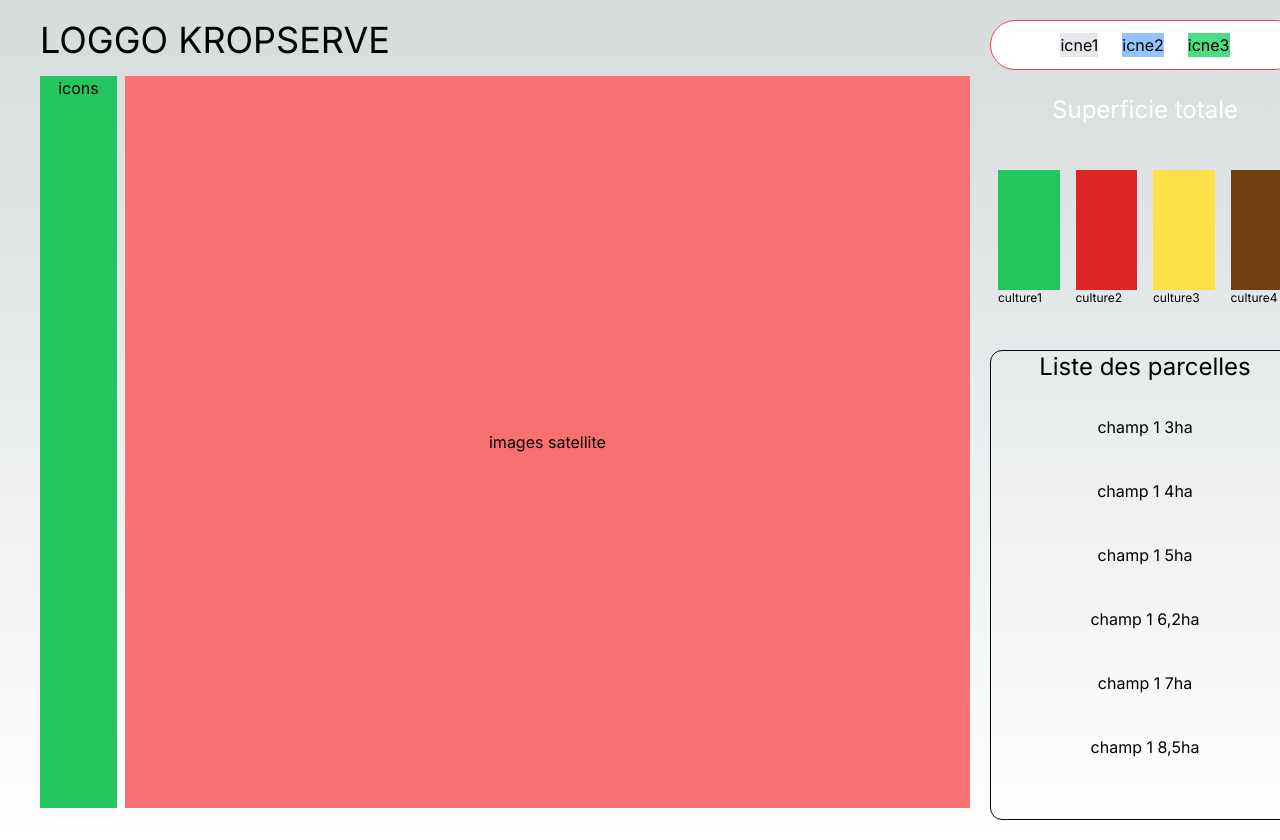
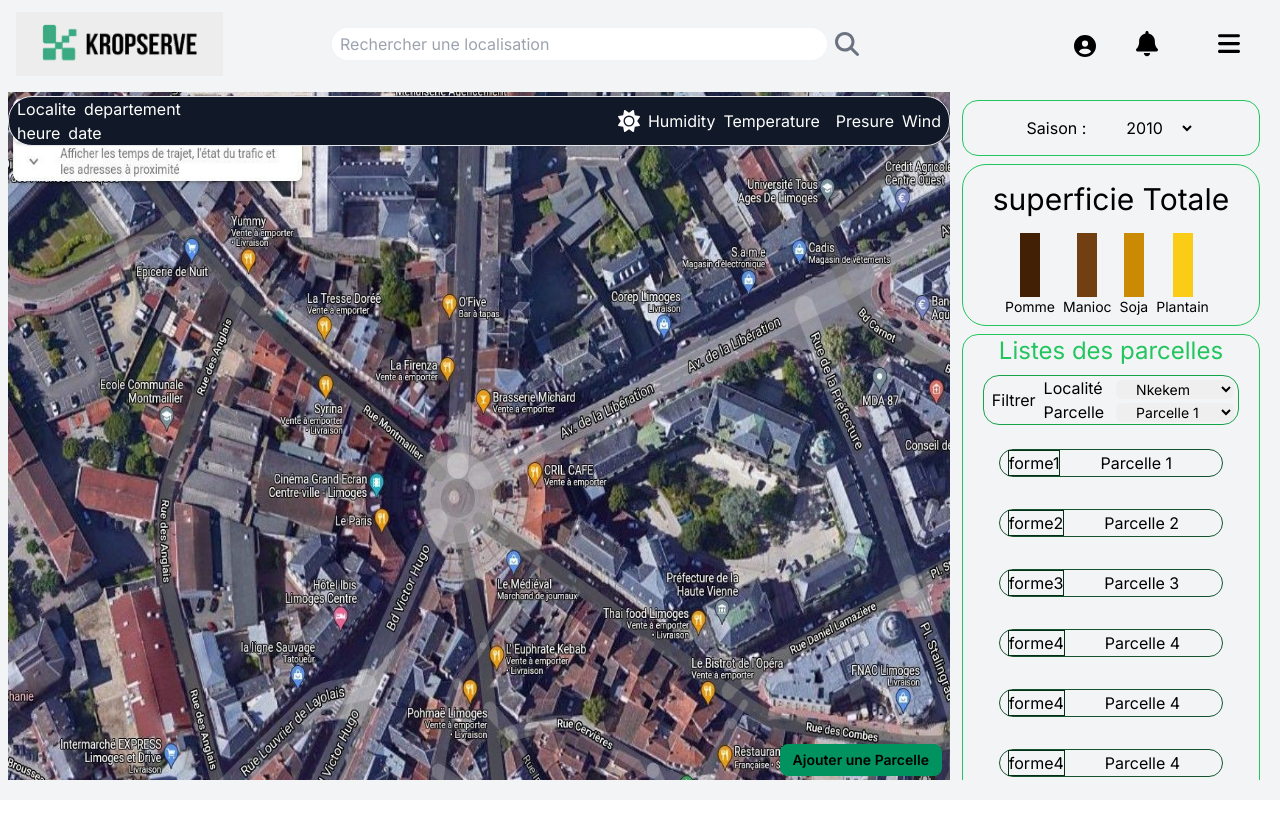
Before and after one commit to Mandarahades/yowyobdoc, a Next.js app: page /home in a window 1280 px wide. After the commit the page ends 800 px from the top, so only its background shows below. Built offline with nearby package versions, Linux system fonts and the light colour scheme.

Commit message:
New version home page

```diff
--- a/src/app/(techagro)/home/page.tsx
+++ /dev/null
@@ -1,65 +0,0 @@
-import React from 'react'
-
-type Props = {}
-
-export default function page({}: Props) {
-  return (
-    <div className="flex flex-row p-5">
-        <div className="w-9/12 h-screen mx-5 flex flex-col justify-center items-center flex-shrink-0" >
-            <div className="w-full flex flex-row justify-start items-end mb-1 text-4xl" style={{ height: '5vh' }}>LOGGO KROPSERVE</div>
-            <div className="w-full flex flex-row  mt-3 mb-3 justify-start" style={{ height: '100vh' }}>
-                <div className="w-1/12 flex bg-green-500 justify-center mr-2">icons</div>
-                <div className="w-11/12 flex bg-red-400 justify-center items-center">images satellite</div>
-            </div>
-        </div>
-        <div className="w-3/12 h-screen flex flex-col flex-shrink-0">
-            <div className='flex flex-row justify-center border border-spacing-2 rounded-full border-red-500 mb-3 items-end bg-white'>
-                <div className="flex flex-col items-end justify-end">
-                    <div className="flex flex-row justify-end">
-                        <div className="w-1/3 m-3 flex justify-center bg-gray-200">icne1</div>
-                        <div className="w-1/3 m-3 flex justify-center bg-blue-300">icne2</div>
-                        <div className="w-2/3 m-3 flex justify-center bg-green-400">icne3</div>
-                    </div>
-                </div>
-            </div>
-
-            <div className="flex flex-col items-center justify-center">
-                <div className="w-full mt-3 mb-3 flex justify-center text-2xl text-white">Superficie totale</div>
-                <div className="w-full flex flex-row mt-3 mb-3 justify-center items-center" style={{ height: '22vh' }}>
-                    <div className='flex flex-col w-3/12 mx-2 '>
-                        <div className="h-32 bg-green-500" style={{ height: '15vh' }}></div>
-                        <div className='text-xs'>culture1</div>
-                    </div>
-                    <div className='flex flex-col w-3/12  mx-2 '>
-                        <div className=" bg-red-600" style={{ height: '15vh' }}></div>
-                        <div className='text-xs'>culture2</div>
-                    </div>
-                    <div className='flex flex-col w-3/12 mx-2 '>
-                        <div className=" bg-yellow-300" style={{ height: '15vh' }}></div>
-                        <div className='text-xs'>culture3</div>
-                    </div>
-                    <div className='flex flex-col w-3/12 mx-2 '>
-                        <div className=" bg-yellow-900" style={{ height: '15vh' }}></div>
-                        <div className='text-xs'>culture4</div>
-                    </div>
-                </div>
-            </div>
-
-            <div className="flex flex-col mt-3 text-black border border-gray-950 rounded-xl" style={{ height: '100vh' }}>
-                    <div className="flex flex-row text-2xl justify-center">
-                        <h1>Liste des parcelles</h1>
-                    </div>
-                    <div className="flex flex-col items-center justify-center my-3">
-                        <h1 className='m-5'>champ 1  3ha</h1>
-                        <h1 className='m-5'>champ 1  4ha</h1>
-                        <h1 className='m-5'>champ 1  5ha</h1>
-                        <h1 className='m-5'>champ 1  6,2ha</h1>
-                        <h1 className='m-5'>champ 1  7ha</h1>
-                        <h1 className='m-5'>champ 1  8,5ha</h1>
-                    </div>
-            </div>
-
-        </div>
-    </div>
-  )
-}
--- a/src/app/(techagro)/components/imageSat.tsx
+++ b/src/app/components/compo-home/imageSat.tsx
@@ -1,6 +1,6 @@
 import React from 'react';
 import Image from 'next/image'
-import satPic from '../../../../public/fertisat.jpg'
+import satPic from '../../../../public/images-home/fertisat.jpg';
 import { FontAwesomeIcon } from '@fortawesome/react-fontawesome';
 import { faSearch, faCalendarDays } from '@fortawesome/free-solid-svg-icons';
 import InfoHome from './infoHome';
--- a/src/app/(techagro)/components/navbar.tsx
+++ b/src/app/components/compo-home/navbar.tsx
@@ -2,6 +2,8 @@ import React from 'react'
 import { FontAwesomeIcon } from '@fortawesome/react-fontawesome';
 import { faCircleUser, faBell, faCog, faBars ,faSearch, faUserCircle } from '@fortawesome/free-solid-svg-icons';
 import { width } from '@fortawesome/free-solid-svg-icons/fa0';
+import Image from 'next/image'
+import logo from '../../../../public/images-home/lokropserve.jpg';
 
 
 type Props = {}
@@ -11,7 +13,11 @@ export default function navbar({}: Props) {
             <div className='flex sticky top-1 flex-row w-full h-10 md:h-16  mx-2 items-center z-50'>
               <div className='navbar-start items-center h-full md:w-3/12'>
                 <div className='flex flex-row mr-1 w-2/3 h-full  items-end'>
-                   <img src="/lokropserve.jpg" alt="Shoes" className="h-full mr-1" />
+                   <Image
+                    src={logo}
+                    alt="logo"
+                    className='h-full mr-1'
+                  />
                 </div>
               </div>
               <div className="navbar-center md:w-5/12">
```
Also changed, not shown: src/app/home/page.tsx (renamed from src/app/(techagro)/home1/page.tsx, +7 -7 lines), public/images-home/fertisat.jpg (renamed from public/fertisat.jpg), public/images-home/lokropserve.jpg (renamed from public/lokropserve.jpg), src/app/components/compo-home/choixSaison.tsx (renamed from src/app/(techagro)/components/choixSaison.tsx), src/app/components/compo-home/filtreParcelles.tsx (renamed from src/app/(techagro)/components/filtreParcelles.tsx), src/app/components/compo-home/indices.tsx (renamed from src/app/(techagro)/components/indices.tsx), src/app/components/compo-home/infoHome.tsx (renamed from src/app/(techagro)/components/infoHome.tsx), src/app/components/compo-home/listParcelles.tsx (renamed from src/app/(techagro)/components/listParcelles.tsx), src/app/components/compo-home/paginate.tsx (renamed from src/app/(techagro)/components/paginate.tsx), src/app/components/compo-home/satIndices.tsx (renamed from src/app/(techagro)/components/satIndices.tsx), src/app/components/compo-home/superficieTotale.tsx (renamed from src/app/(techagro)/components/superficieTotale.tsx).
